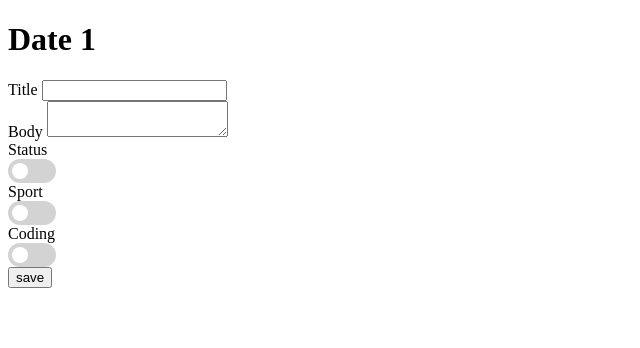
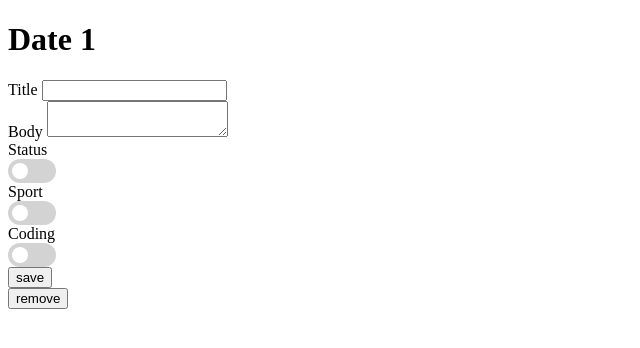
Before and after one commit to seifbaa123/journaling-app, a SvelteKit app: page /1 in a window 1280 px wide. Shown: the top 348 px of the page, without its empty margins (0-640 px from the left). Built offline with nearby package versions, Linux system fonts and the light colour scheme; no server answers; the database is empty.

Commit message:
remove journals

```diff
--- a/src/routes/[date]/+page.svelte
+++ b/src/routes/[date]/+page.svelte
@@ -45,6 +45,17 @@
 
 		goto('/');
 	}
+
+	function handleRemove() {
+		fetch(`/api/journals/${journal.date}`, {
+			method: 'DELETE',
+			headers: {
+				'Content-type': 'application/json'
+			}
+		});
+
+		goto('/');
+	}
 </script>
 
 <h1>Date {$page.params.date}</h1>
@@ -76,3 +87,5 @@
 	</div>
 	<button>save</button>
 </form>
+
+<button on:click={handleRemove}>remove</button>
```
